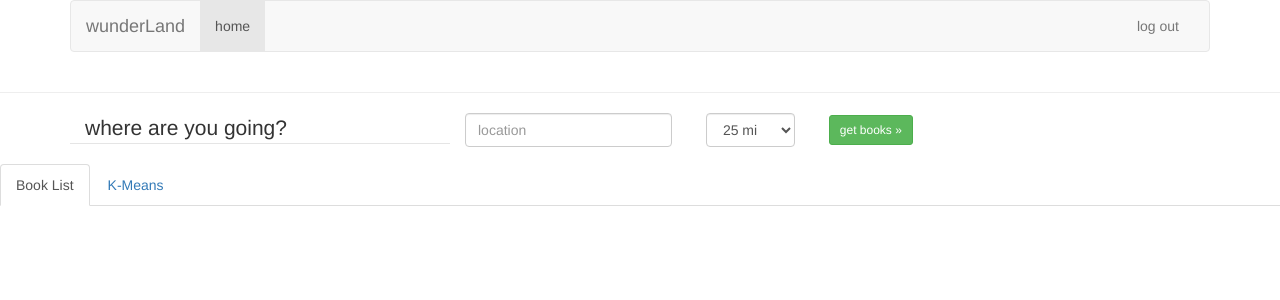
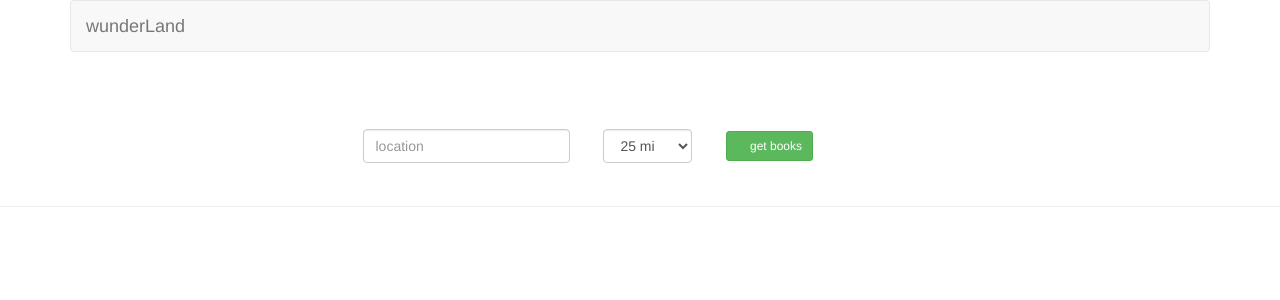
Before and after one commit to Tiffany8/wunderLand, a Flask app: page / in a window 1280 px wide. Shown: the top 300 px of the page. Run offline with Flask 2, Linux system fonts and the light colour scheme; some libraries are stand-ins or nearby versions; some web fonts are replaced.

Commit message:
Updatd to vertically and horizontally center the search form.

```diff
--- a/static/projectwun.css
+++ b/static/projectwun.css
@@ -139,6 +139,7 @@ opacity: 0;
 
 #user_book_query {
   position:relative;
+  padding: 5% 0;
 }
 
 #search-input-form {
@@ -150,4 +151,5 @@ opacity: 0;
   height:30%;
   width:50%;
   margin:auto;
+  padding: 10% 0;
 }
--- a/templates/base.html
+++ b/templates/base.html
@@ -1,17 +1,22 @@
 <!doctype html>
 <html>
 <head>
+
     <meta name="viewport" content="width=device-width, initial-scale=1" charset="UTF-8">
     <title>wunderLand</title>
     <meta http-equiv="X-UA-Compatible" content="IE=edge">
+    <script src="http://code.jquery.com/jquery.js"></script>
+    <script src="https://maps.googleapis.com/maps/api/js"></script>
     <link rel="stylesheet"
           href="https://maxcdn.bootstrapcdn.com/bootswatch/3.3.4/paper/bootstrap.min.css">
+    <script src="https://maxcdn.bootstrapcdn.com/bootstrap/3.3.4/js/bootstrap.min.js"></script>
+    <link rel="stylesheet" type="text/css" href="./static/projectwun.css">
 </head>
+
 <body>
 <div class="container">
         <!-- Static navbar -->
     <nav class="navbar navbar-default">
-        <div class="container-fluid">
             <div class="navbar-header">
                 <button type="button"
                         class="navbar-toggle collapsed"
@@ -24,23 +29,11 @@
                     <span class="icon-bar"></span>
                     <span class="icon-bar"></span>
                 </button>
-                <a class="navbar-brand" href="#">wunderLand</a>
+                <a class="navbar-brand" href="/">wunderLand</a>
             </div>
-            <div id="navbar" class="navbar-collapse collapse">
-                <ul class="nav navbar-nav">
-                    <li class="active"><a href="#">home</a></li>
-                </ul>
-                <ul class="nav navbar-nav navbar-right">
-                    {% if "logged_in_user_id" in session %}
-                    <li><a href="/home/{{ session["logged_in_user_id"] }}">passport</a></li>
-                    {% else %}
-                    <li><a href="#">log out</a></li>
-                    {% endif %}
-                </ul>
-            </div>
-        </div>
+
+
     </nav>
-</div>
 
     <!-- Show flashed messages -->
     <div class="flash">
@@ -51,19 +44,24 @@
     {% endwith %}
     </div>
 
+    {% block content %} put your content here {% endblock %}
+</div>
+
+
+
 
     <hr>
 
-        {% block content %} put your content here {% endblock %}
 
 
+    <div class="modal" id="loaderthingy"></div>
     <div class="footer">
-        <script src="http://code.jquery.com/jquery.js"></script>
-        <link href="https://maxcdn.bootstrapcdn.com/bootswatch/3.3.4/paper/bootstrap.min.css" rel="stylesheet">
+        <!--<script src="http://code.jquery.com/jquery.js"></script>-->
+        <!--<script src="https://maxcdn.bootstrapcdn.com/bootstrap/3.3.4/js/bootstrap.min.js"></script>-->
         <script src="/static/projectwun.js"></script>
-    </div>
 
 
+</div>
 </body>
 
 </html>
--- a/templates/index.html
+++ b/templates/index.html
@@ -1,15 +1,16 @@
 {% extends 'base.html' %}
 {% block content %}
 
-<div class="container">
-
-		<form class="form-inline" id="user_book_query">
+<!-- Search bar-->
+<div class='row' id="user_book_query">
+    <div id='search-input-form'>
+		<form class="form-inline">
 			<fieldset>
-			<legend class="col-sm-4">where are you going?</legend>
-
+			<!-- <legend class="col-sm-4">where are you going?</legend>
+ -->
 			<div class="form-group">
 				<label for="search-input" class="sr-only"></label>
-				<div class="col-sm-4">
+				<div class="col-sm-4" id='search-input-div'>
 					<input type="text" class="form-control" id="search-input" name="search-input" placeholder="location">
 				</div>
 			</div>
@@ -29,18 +30,50 @@
 
 			<div class="form-group">
       			<div class="col-sm-4">
-				<button id="book-search-submit-button" class="btn btn-sm btn-success" type="submit">get books &raquo;</button>
+				<button id="book-search-submit-button" class="btn btn-sm btn-success" type="submit">
+					<span class="glyphicon glyphicon-book" aria-hidden="true"></span> get books
+					<!-- get books &raquo; -->
+				</button>
 				</div>
 			</div>
-
 		</fieldset>
 		</form>
-
+  </div>
 </div>
 
 
+<!-- Number of results -->
+<div id="results-div" class="book-search-results"></div>
 
-		<div id="results-div" class="book-search-results"></div>
+
+<!--tester -->
+<div id='demo'></div>
+
+
+ <!-- Tabs -->
+
+<ul class="nav nav-tabs results-tabs" id='myTab' data-tabs='tabs'>
+  <li role='presentation'class='active'><a href="#books" aria-controls='#books' role='tab' data-toggle="tab">book list</a></li>
+  <li role='presentation'><a href="#kmeans" aria-controls='#kmeans' role='tab'data-toggle="tab">k-means</a></li>
+  <li role='presentation'><a href="#venues" aria-controls='#venues' role='tab'data-toggle="tab">local wunders</a></li>
+</ul>
+
+<div id="myTabContent" class="tab-content">
+  <div class="tab-pane fade active in" role='tabpanel' id="books">
+  	<div class='row'id="book-result-div"></div>
+  </div>
+
+  <div class="tab-pane fade" role='tabpanel' id="kmeans">
+    <div id='kmeans_graph'></div>
+  </div>
+
+  <div class="tab-pane fade" role='tabpanel' id="venues">
+
+    <div id="map-canvas"></div>
+
+    </div>
+  </div>
+</div>
 
 
 
@@ -48,35 +81,6 @@
 
 
 
-<ul class="nav nav-tabs" id='myTab' data-tabs='tabs'>
-  <li role='presentation'class='active'><a href="#books" aria-controls='#books' role='tab' data-toggle="tab">Book List</a></li>
-  <li role='presentation'><a href="#kmeans" aria-controls='#kmeans' role='tab'data-toggle="tab">K-Means</a></li>
-</ul>
-
-<div id="myTabContent" class="tab-content">
-  <div class="tab-pane fade active in" role='tabpanel' id="books">
-  	<div id="book-result-div"></div>
-  </div>
-
-  <div class="tab-pane fade" role='tabpanel' id="kmeans">
-    <div id='kmeans_graph'></div>
-  </div>
-</div>
-
-
-
-
-
-<!-- HTML to write -->
-<!-- <a href="#" data-toggle="tooltip" title="Some tooltip text!">Hover over me</a> -->
-
-<!-- Generated markup by the plugin -->
-<div class="tooltip top" role="tooltip">
-  <div class="tooltip-arrow"></div>
-  <div class="tooltip-inner">
-    Some tooltip text!
-  </div>
-</div>
 
 
 
```
Also changed, not shown: other parts of templates/index.html (+5 -1 lines).
